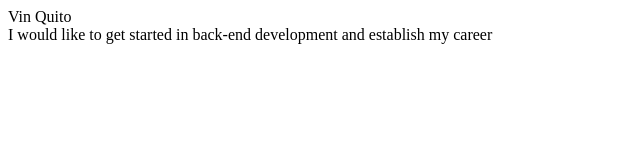
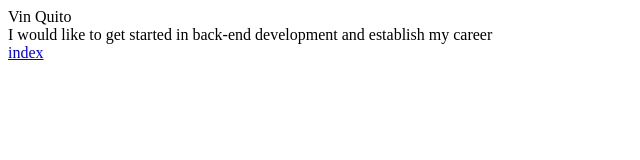
Before and after one commit to quit0004/quit0004.github.io, a plain HTML site: page wdia.html in a window 1280 px wide. Shown: the full height of the page, 0-640 px from the left. Drawn offline with Linux system fonts and the light colour scheme.

Commit message:
xperimenting pls

```diff
--- a/wdia.html
+++ b/wdia.html
@@ -7,6 +7,7 @@
 </head>
 <body>
     Vin Quito <br>
-    I would like to get started in back-end development and establish my career
+    I would like to get started in back-end development and establish my career <br>
+    <a href="index.html">index</a>
 </body>
 </html>
```
